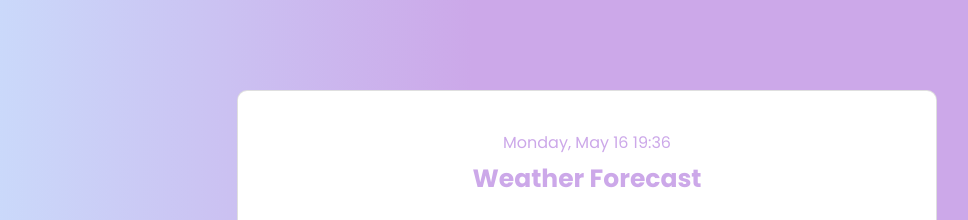
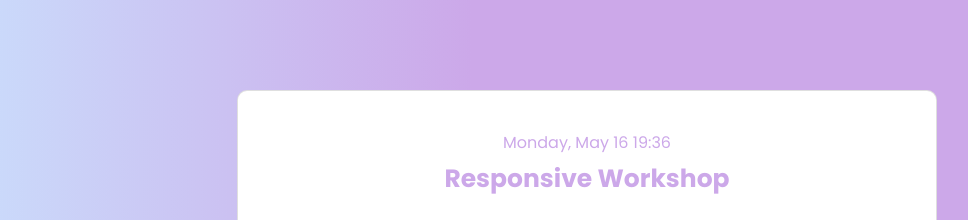
Before and after one commit to skyeskye1996/weather-project, a plain HTML site: page index.html in a window 1280 px wide. Shown: the top 220 px of the page, without its empty margins (53-1021 px from the left). Drawn offline with nearby package versions, Linux system fonts and the light colour scheme; no server answers.

Commit message:
Update index.html

```diff
--- a/index.html
+++ b/index.html
@@ -28,7 +28,7 @@
       <div class="card">
         <div class="card-body">
           <div class="col" id="date-time"></div>
-          <h1>Weather Forecast</h1>
+          <h1>Responsive Workshop</h1>
 
           <form class="search-form" id="city-form">
             <div class="row">
```
